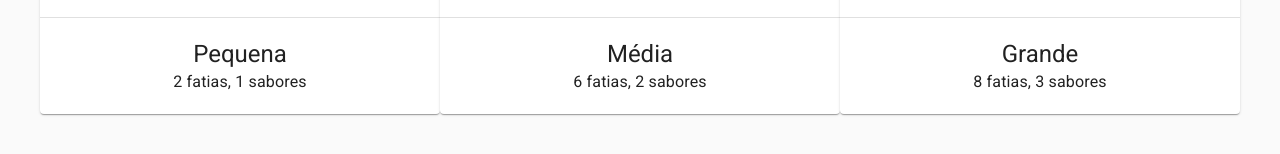
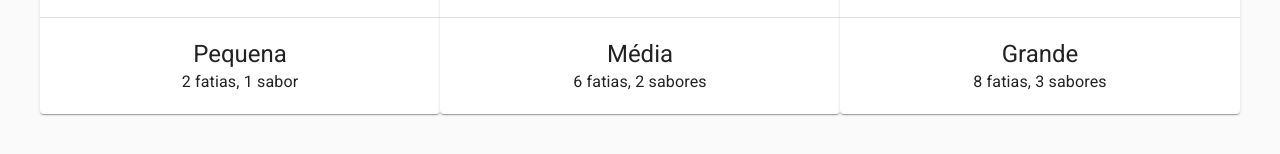
Before and after one commit to bermarques/React-zzaria, a React (Create React App) app: page / in a window 1280 px wide. Shown: the part 454-608 px from the top of the page. Built offline with nearby package versions, Linux system fonts and the light colour scheme; no server answers; sample sign-in values are in the browser's storage.

Commit message:
refactor: create header component

```diff
--- /dev/null
+++ b/src/components/header/index.jsx
@@ -0,0 +1,51 @@
+import {
+  AppBar,
+  IconButton,
+  Menu,
+  MenuItem,
+  Typography,
+} from "@material-ui/core";
+import { AccountCircle } from "@material-ui/icons";
+import { useContext, useState } from "react";
+import { AuthContext } from "../../contexts/auth";
+import { Logo, LogoContainer, Toolbar } from "./style";
+
+const Header = () => {
+  const [anchorElement, setAnchorElement] = useState(null);
+
+  const { user, logout } = useContext(AuthContext);
+  const userName = user.displayName.split(" ")[0];
+
+  const handleOpenMenu = (e) => {
+    setAnchorElement(e.target);
+  };
+
+  const handleClose = () => {
+    setAnchorElement(null);
+  };
+
+  return (
+    <AppBar>
+      <Toolbar>
+        <LogoContainer>
+          <Logo />
+        </LogoContainer>
+
+        <Typography>Olá {userName} =)</Typography>
+        <IconButton color="inherit" onClick={handleOpenMenu}>
+          <AccountCircle />
+        </IconButton>
+
+        <Menu
+          open={!!anchorElement}
+          onClose={handleClose}
+          anchorEl={anchorElement}
+        >
+          <MenuItem onClick={logout}>Sair</MenuItem>
+        </Menu>
+      </Toolbar>
+    </AppBar>
+  );
+};
+
+export default Header;
--- /dev/null
+++ b/src/components/header/style.js
@@ -0,0 +1,27 @@
+import styled from 'styled-components'
+import { ReactComponent as MainLogo } from "../../images/logo.svg";
+import {Toolbar as MaterialToolbar} from '@material-ui/core'
+
+export const Toolbar = styled(MaterialToolbar)`
+  margin: 0 auto;
+  max-width: 960px;
+  width: 100%;
+`;
+
+
+export const LogoContainer = styled.div`
+  flex-grow: 1;
+`;
+
+export const Logo = styled(MainLogo)`
+  width: 200px;
+  height: 50px;
+
+  & path {
+    fill: #fff;
+  }
+
+  & line {
+    stroke: #fff;
+  }
+`;
--- a/src/pages/main/index.jsx
+++ b/src/pages/main/index.jsx
@@ -1,74 +1,36 @@
+import { Grid, Typography, withStyles } from "@material-ui/core";
+import { useContext } from "react";
+import Header from "../../components/header";
+import { AuthContext } from "../../contexts/auth";
 import {
-  AppBar,
-  IconButton,
-  Typography,
-  Menu,
-  MenuItem,
-  Grid,
-  withStyles,
-} from "@material-ui/core";
-import { AccountCircle } from "@material-ui/icons";
-import { useContext, useState } from "react";
-import {
-  PaperPizza,
   Content,
   Divider,
-  Logo,
-  LogoContainer,
-  Toolbar,
+  PaperPizza,
   Pizza,
+  PizzasGrid,
   PizzaText,
-  PizzasGrid,
   Title,
 } from "./style";
-import { AuthContext } from "../../contexts/auth";
 
 const MainPage = () => {
-  const [anchorElement, setAnchorElement] = useState(null);
-  const { user, logout } = useContext(AuthContext);
+  const { user } = useContext(AuthContext);
   const userName = user.displayName.split(" ")[0];
-  const handleOpenMenu = (e) => {
-    setAnchorElement(e.target);
-  };
 
-  const handleClose = () => {
-    setAnchorElement(null);
+  const singularOrPlural = (amount, singular, plural) => {
+    return amount === 1 ? singular : plural;
   };
 
   return (
     <>
-      <AppBar>
-        <Toolbar>
-          <LogoContainer>
-            <Logo />
-          </LogoContainer>
-
-          <Typography>Olá {userName} =)</Typography>
-          <IconButton color="inherit" onClick={handleOpenMenu}>
-            <AccountCircle />
-          </IconButton>
-
-          <Menu
-            open={!!anchorElement}
-            onClose={handleClose}
-            anchorEl={anchorElement}
-          >
-            <MenuItem onClick={logout}>Sair</MenuItem>
-          </Menu>
-        </Toolbar>
-      </AppBar>
+      <Header />
 
       <Spacer />
 
       <Content>
         <Grid container direction="column" alignItems="center">
-          <Title variant="h3">
-            O que vai ser hoje, {userName}?
-          </Title>
+          <Title variant="h3">O que vai ser hoje, {userName}?</Title>
 
-          <Title variant="h4">
-            Escolha o tamanho da pizza:
-          </Title>
+          <Title variant="h4">Escolha o tamanho da pizza:</Title>
 
           <PizzasGrid>
             {pizzaSizes.map((pizza) => (
@@ -81,7 +43,8 @@ const MainPage = () => {
                   <Divider />
                   <Typography variant="h5">{pizza.name}</Typography>
                   <Typography>
-                    {pizza.slices} fatias, {pizza.flavours} sabores
+                    {pizza.slices} fatias, {pizza.flavours}{" "}
+                    {singularOrPlural(pizza.flavours, "sabor", "sabores")}
                   </Typography>
                 </PaperPizza>
               </Grid>
--- a/src/pages/main/style.js
+++ b/src/pages/main/style.js
@@ -1,35 +1,12 @@
 import styled from "styled-components";
-import { ReactComponent as MainLogo } from "../../images/logo.svg";
 import {
-  Toolbar as MaterialToolbar,
   Divider as MaterialDivider,
   Paper,
   Typography,
   Grid,
 } from "@material-ui/core";
 
-export const LogoContainer = styled.div`
-  flex-grow: 1;
-`;
 
-export const Logo = styled(MainLogo)`
-  width: 200px;
-  height: 50px;
-
-  & path {
-    fill: #fff;
-  }
-
-  & line {
-    stroke: #fff;
-  }
-`;
-
-export const Toolbar = styled(MaterialToolbar)`
-  margin: 0 auto;
-  max-width: 960px;
-  width: 100%;
-`;
 
 export const Content = styled.main`
   padding: 20px;
```
